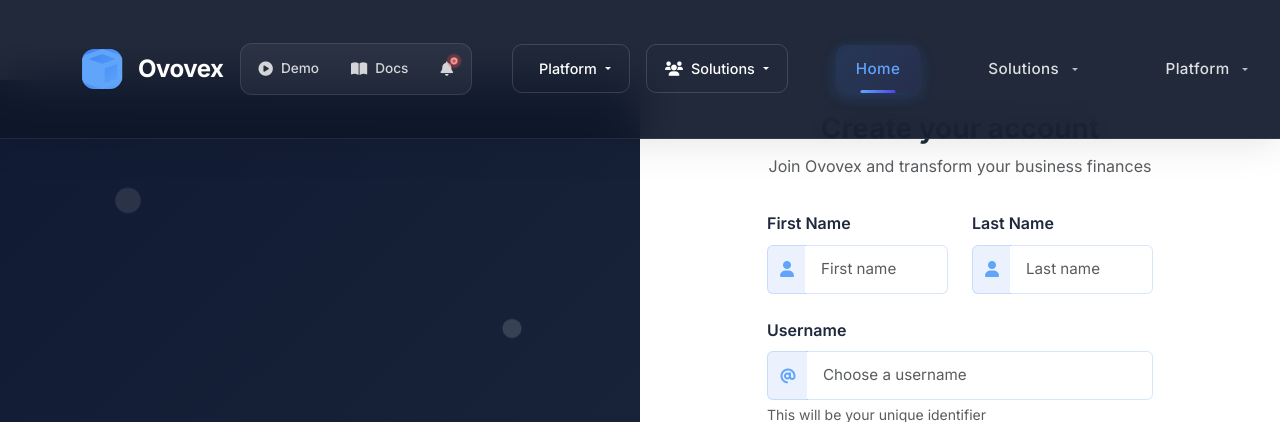
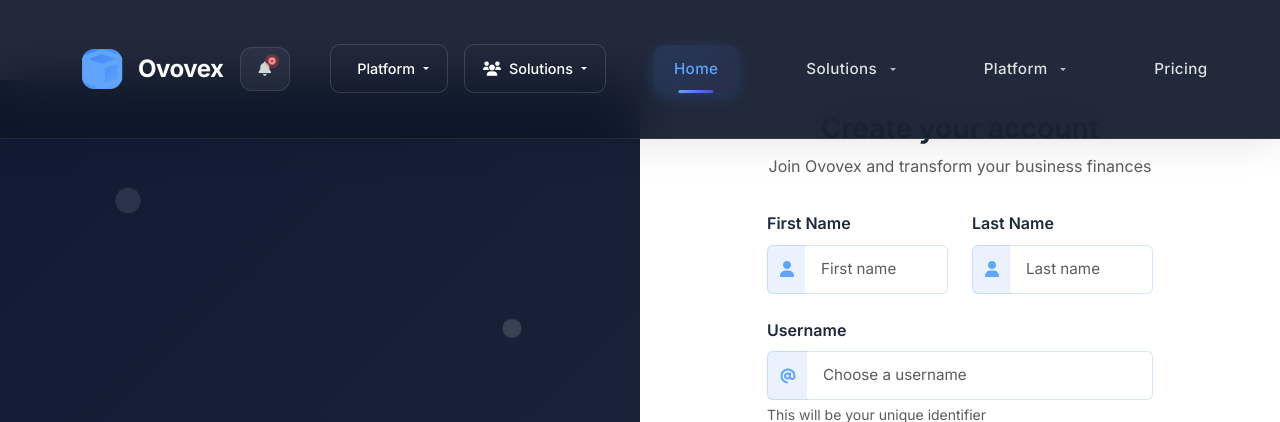
Before and after one commit to husainf4l/ovovex, a Django app: page /signup/ in a window 1280 px wide. Shown: the top 422 px of the page. Run offline with Django 5.2, Linux system fonts and the light colour scheme.

Commit message:
Remove Demo and Docs buttons from left side quick access
🎯 Left Side Navigation Cleanup:
- Removed Demo button from quick access area next to logo
- Removed Docs button from quick access area next to logo
- Kept only the notification button in the left side action group
- Maintains cleaner, more minimal appearance next to logo

✨ Benefits:
- Less visual clutter next to the brand logo
- Cleaner left side of navigation bar
- Focus on essential notification functionality
- More professional and streamlined appearance
- Better visual balance in the header

```diff
--- a/templates/base.html
+++ b/templates/base.html
@@ -177,14 +177,6 @@
                 <div class="modern-nav-actions d-none d-lg-flex align-items-center me-4">
                     <!-- Action Buttons -->
                     <div class="nav-action-group d-flex align-items-center">
-                        <button class="modern-action-btn" title="Live Demo">
-                            <i class="fas fa-play-circle"></i>
-                            <span>Demo</span>
-                        </button>
-                        <button class="modern-action-btn" title="Documentation">
-                            <i class="fas fa-book-open"></i>
-                            <span>Docs</span>
-                        </button>
                         <button class="modern-action-btn notification-btn" title="Updates">
                             <i class="fas fa-bell"></i>
                             <span class="notification-dot"></span>
```
